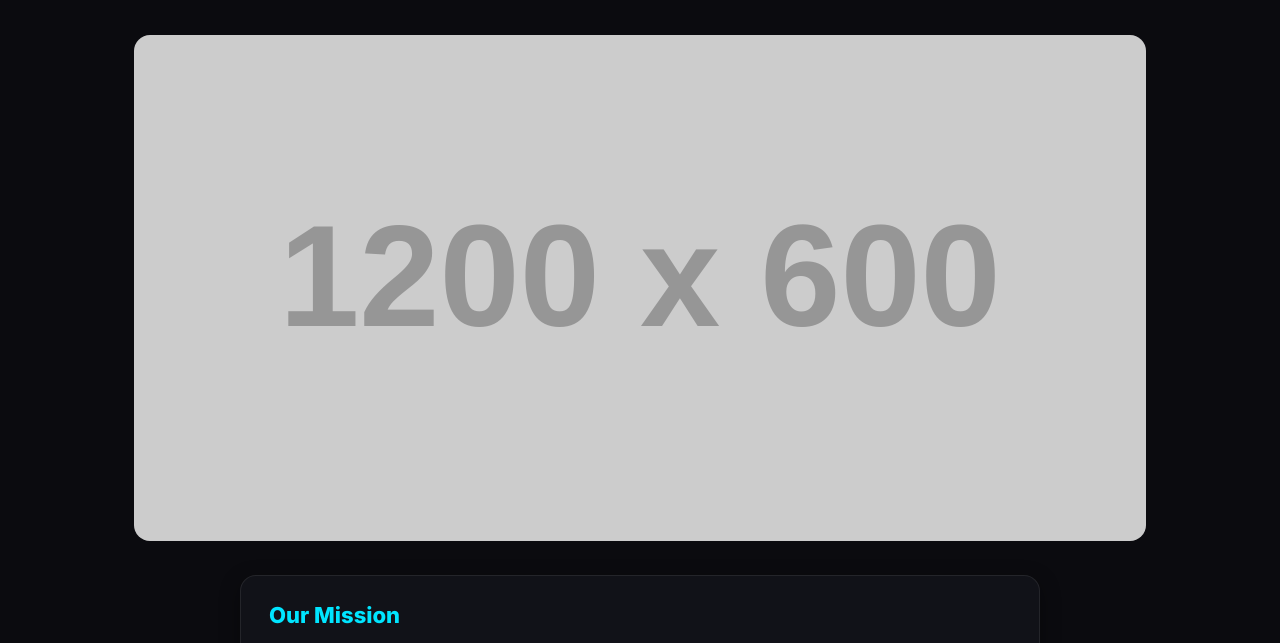
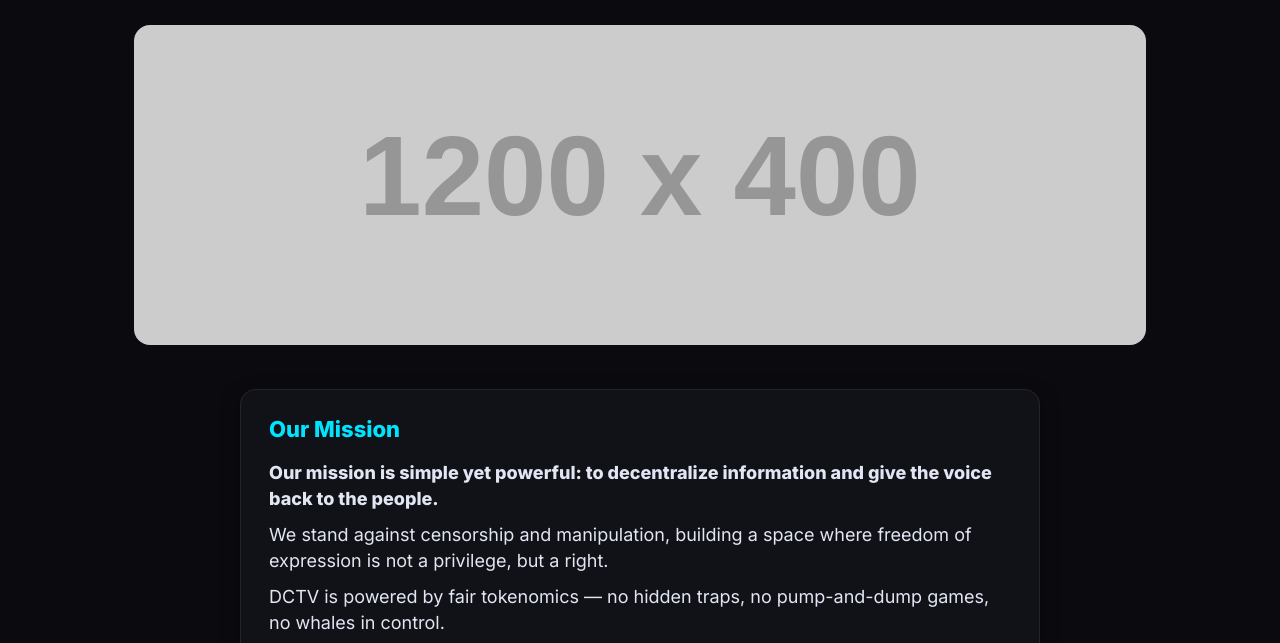
Before and after one commit to williamwiggers/DecentralizedTV, a plain HTML site: page index.html in a window 1280 px wide. Shown: the part 292-935 px from the top of the page. Drawn offline with Linux system fonts and the light colour scheme; placeholder pictures from the web are drawn by us.

Commit message:
Update index.html

```diff
--- a/index.html
+++ b/index.html
@@ -7,7 +7,7 @@
   <meta name="description" content="24/7 decentralized crypto radio. Open curation. Community-driven.">
   <meta property="og:title" content="DecentralizedTV (DCTV) — 24/7 Crypto Radio">
   <meta property="og:description" content="Open curation. Community-driven. Crypto voices 24/7.">
-  <meta property="og:image" content="https://placehold.co/1200x600/0b0b0f/7c3aed?text=DecentralizedTV">
+  <meta property="og:image" content="https://placehold.co/1200x400/0b0b0f/7c3aed?text=DecentralizedTV">
   <meta name="theme-color" content="#0b0b0f" />
   <link href="https://fonts.googleapis.com/css2?family=Inter:wght@400;600;800&display=swap" rel="stylesheet">
   <style>
@@ -25,8 +25,8 @@
     .btn{display:inline-flex;align-items:center;gap:8px;padding:12px 16px;border-radius:12px;font-weight:700;border:1px solid rgba(255,255,255,.08);background:transparent;transition:all .2s}
     .btn:hover{background:rgba(255,255,255,.08)}
     .btn.primary{background:linear-gradient(135deg,var(--brand),var(--accent));color:#0b0b0f;border:none}
-    .hero{padding:60px 20px;text-align:center}
-    .hero img{width:100%;border-radius:16px;margin-top:20px}
+    .hero{padding:50px 20px;text-align:center}
+    .hero img{width:100%;max-height:320px;object-fit:cover;border-radius:16px;margin:20px auto}
     .title{font-size:clamp(32px,5.4vw,56px);line-height:1.02;margin:0;font-weight:800;letter-spacing:-.02em}
     .grad{background:linear-gradient(135deg,#fff,#bda6ff 40%,#00e5ff);-webkit-background-clip:text;background-clip:text;color:transparent}
     .subtitle{margin:12px auto 18px;color:#d7dbe6;max-width:760px;font-size:clamp(15px,2vw,18px)}
@@ -42,7 +42,7 @@
     /* Mission Block */
     .mission-box {
       max-width: 800px;
-      margin: 30px auto 0;
+      margin: 20px auto 0;
       padding: 24px 28px;
       background: var(--panel);
       border: 1px solid rgba(255,255,255,.08);
@@ -59,9 +59,7 @@
       color: var(--accent);
       font-weight: 700;
     }
-    .mission-box p {
-      margin: 10px 0;
-    }
+    .mission-box p { margin: 10px 0; }
   </style>
 </head>
 <body>
@@ -83,7 +81,7 @@
     <section class="hero">
       <h1 class="title">The first truly <span class="grad">24/7 crypto radio</span></h1>
       <p class="subtitle">Open curation. Community-driven. Broadcasting crypto voices around the clock — under open licenses.</p>
-      <img src="https://placehold.co/1200x600/0b0b0f/7c3aed?text=DecentralizedTV" alt="DecentralizedTV">
+      <img src="https://placehold.co/1200x400/0b0b0f/7c3aed?text=DecentralizedTV" alt="DecentralizedTV">
 
       <!-- OUR MISSION -->
       <div class="mission-box">
```
